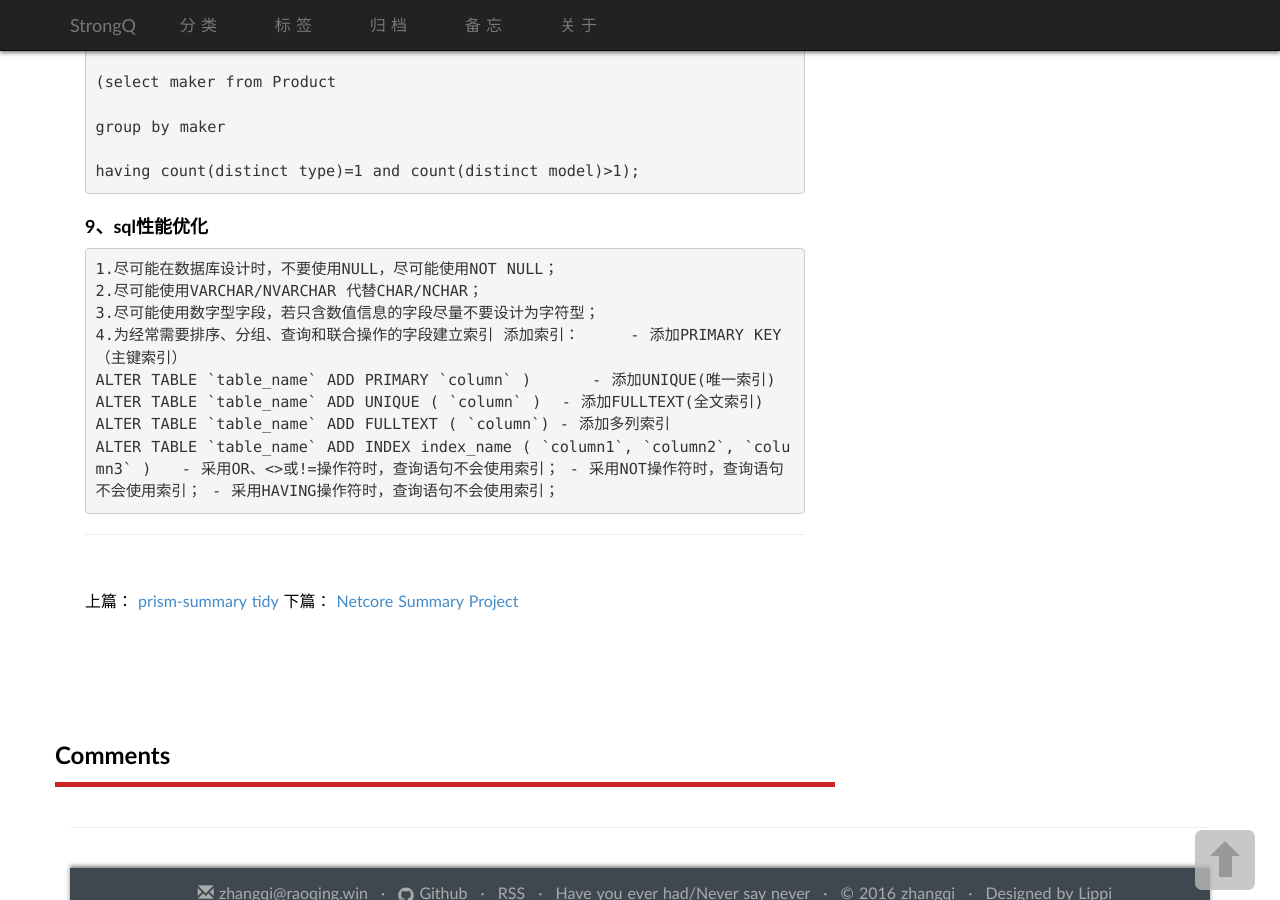
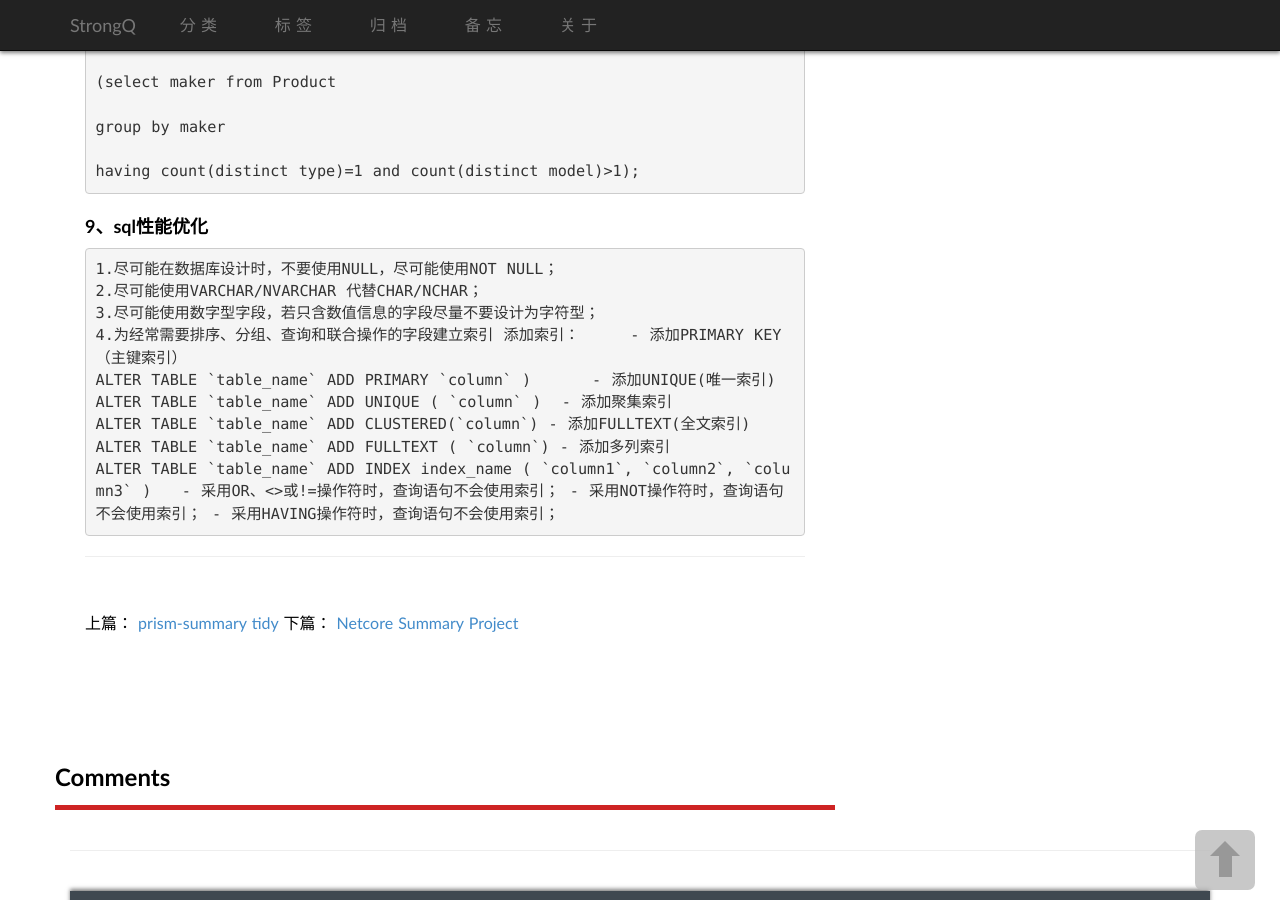
Before and after one commit to strongQ/caoyinping, a Jekyll site: the page built from _posts/2020-12-22-sql-summary-project.md, in a window 1280 px wide and 900 px high, scrolled down 2682 px. Built offline with Jekyll 4.4.1, drawn with Linux system fonts in a browser that asks for light colours; some web fonts are replaced; comment, search, counter and statistics services are not loaded.

Commit message:
Update 2020-12-22-sql-summary-project.md

```diff
--- a/_posts/2020-12-22-sql-summary-project.md
+++ b/_posts/2020-12-22-sql-summary-project.md
@@ -128,6 +128,8 @@ tags:          [sql]
     ALTER TABLE `table_name` ADD PRIMARY `column` )
 - 添加UNIQUE(唯一索引)
     ALTER TABLE `table_name` ADD UNIQUE ( `column` )
+- 添加聚集索引
+    ALTER TABLE `table_name` ADD CLUSTERED(`column`)
 - 添加FULLTEXT(全文索引)
     ALTER TABLE `table_name` ADD FULLTEXT ( `column`)
 - 添加多列索引
```
